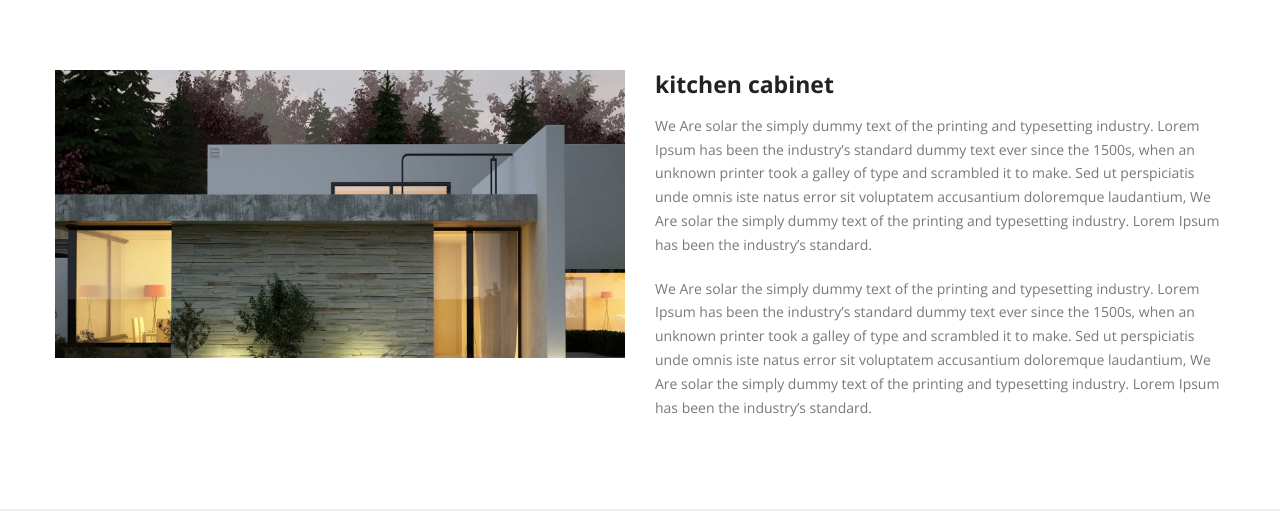
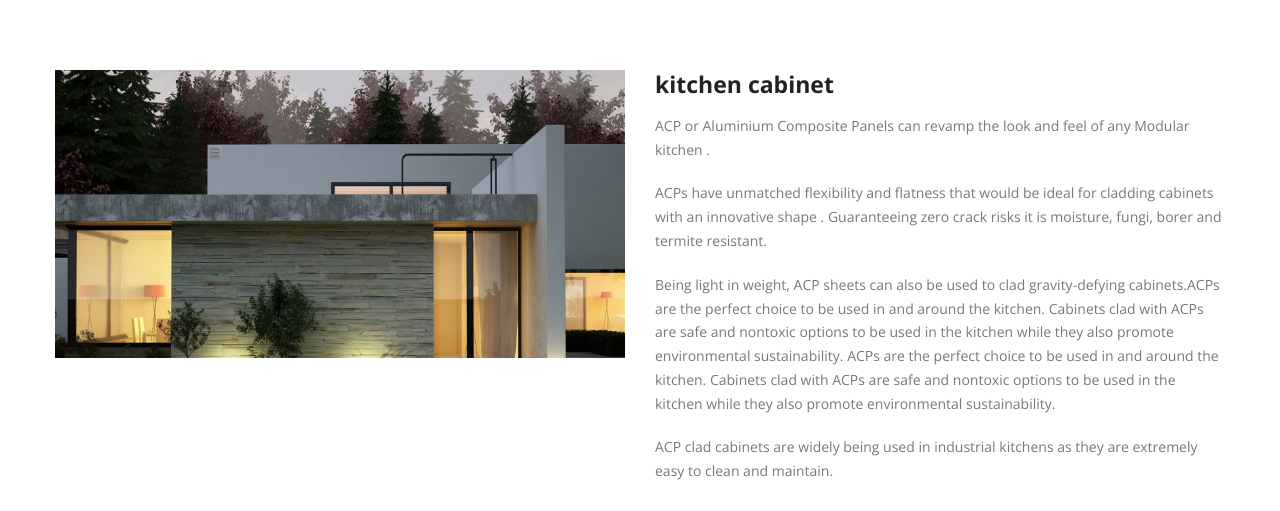
Before and after one commit to owaild/EPM, a plain HTML site: page kitchen-cabinet.html in a window 1280 px wide. Shown: the part 289-800 px from the top of the page. Drawn offline with nearby package versions, Linux system fonts and the light colour scheme.

Commit message:
new fix and photo

```diff
--- a/kitchen-cabinet.html
+++ b/kitchen-cabinet.html
@@ -262,8 +262,10 @@
           <div class="wd-title-block">
             <h4>kitchen cabinet</h4>
           </div>
-          <p>We Are solar the simply dummy text of the printing and typesetting industry. Lorem Ipsum has been the industry’s standard dummy text ever since the 1500s, when an unknown printer took a galley of type and scrambled it to make. Sed ut perspiciatis unde omnis iste natus error sit voluptatem accusantium doloremque laudantium, We Are solar the simply dummy text of the printing and typesetting industry. Lorem Ipsum has been the industry’s standard.</p>
-          <p>We Are solar the simply dummy text of the printing and typesetting industry. Lorem Ipsum has been the industry’s standard dummy text ever since the 1500s, when an unknown printer took a galley of type and scrambled it to make. Sed ut perspiciatis unde omnis iste natus error sit voluptatem accusantium doloremque laudantium, We Are solar the simply dummy text of the printing and typesetting industry. Lorem Ipsum has been the industry’s standard.</p>
+          <p>ACP or Aluminium Composite Panels can revamp the look and feel of any Modular kitchen .</p>
+          <p>ACPs have unmatched flexibility and flatness that would be ideal for cladding cabinets with an innovative shape . Guaranteeing zero crack risks it is moisture, fungi, borer and termite resistant.</p>
+          <p>Being light in weight, ACP sheets can also be used to clad gravity-defying cabinets.ACPs are the perfect choice to be used in and around the kitchen. Cabinets clad with ACPs are safe and nontoxic options to be used in the kitchen while they also promote environmental sustainability. ACPs are the perfect choice to be used in and around the kitchen. Cabinets clad with ACPs are safe and nontoxic options to be used in the kitchen while they also promote environmental sustainability.</p>
+          <p>ACP clad cabinets are widely being used in industrial kitchens as they are extremely easy to clean and maintain.</p>
         </div>
       </div>
     </section>
```
Also changed, not shown: coated-coilacp.html (+1 -1 lines), coated-coilroofing.html (+1 -1 lines), images/6.webp (added), images/75_530x@2x.webp (added).
